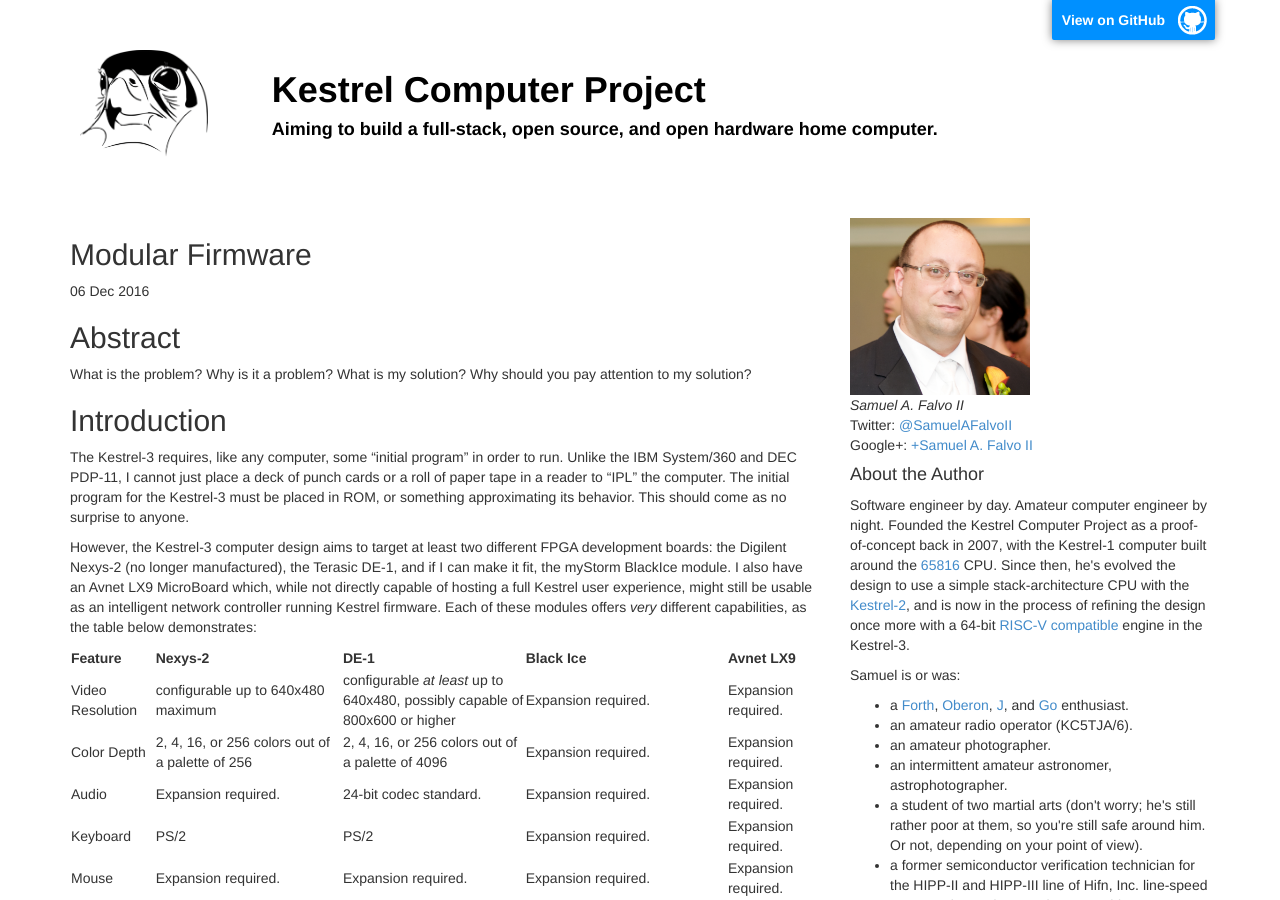
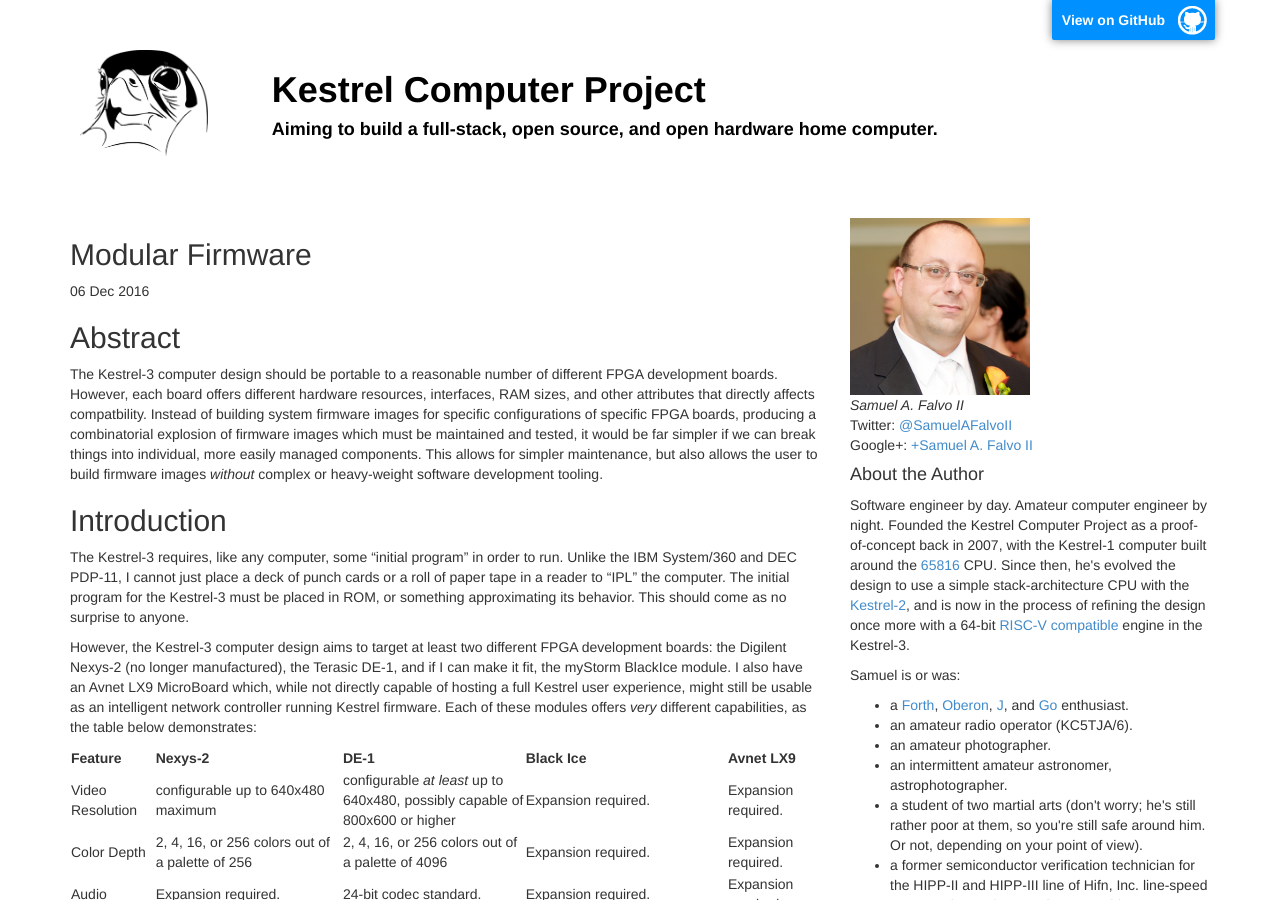
Before and after one commit to KestrelComputer/kestrel, a Jekyll site: the page built from _posts/2016-12-06-modular-firmware.md, in a window 1280 px wide and 900 px high. Built offline with Jekyll 4.4.1, drawn with Linux system fonts in a browser that asks for light colours.

Commit message:
abstract

```diff
--- a/_posts/2016-12-06-modular-firmware.md
+++ b/_posts/2016-12-06-modular-firmware.md
@@ -6,10 +6,10 @@
 
 ## Abstract
 
-What is the problem?
-Why is it a problem?
-What is my solution?
-Why should you pay attention to my solution?
+The Kestrel-3 computer design should be portable to a reasonable number of different FPGA development boards.
+However, each board offers different hardware resources, interfaces, RAM sizes, and other attributes that directly affects compatbility.
+Instead of building system firmware images for specific configurations of specific FPGA boards, producing a combinatorial explosion of firmware images which must be maintained and tested, it would be far simpler if we can break things into individual, more easily managed components.
+This allows for simpler maintenance, but also allows the user to build firmware images *without* complex or heavy-weight software development tooling.
 
 ## Introduction
 
```
